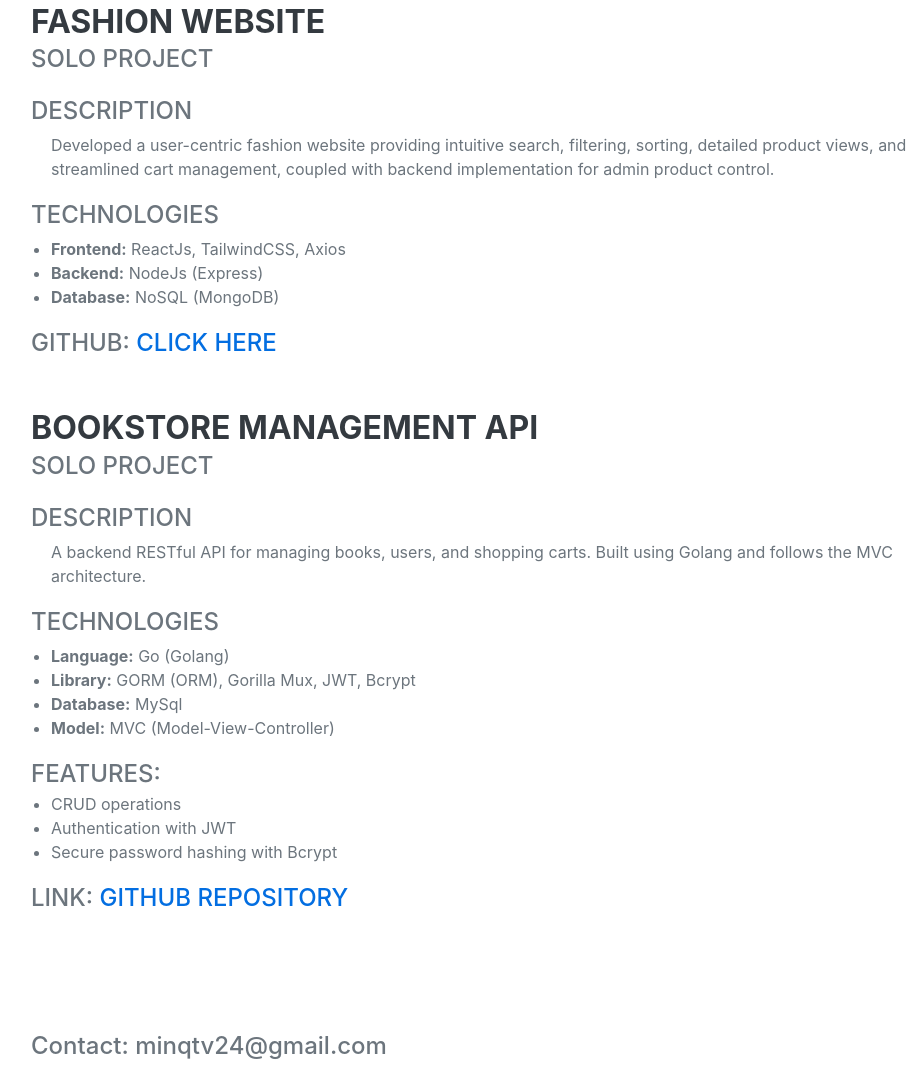
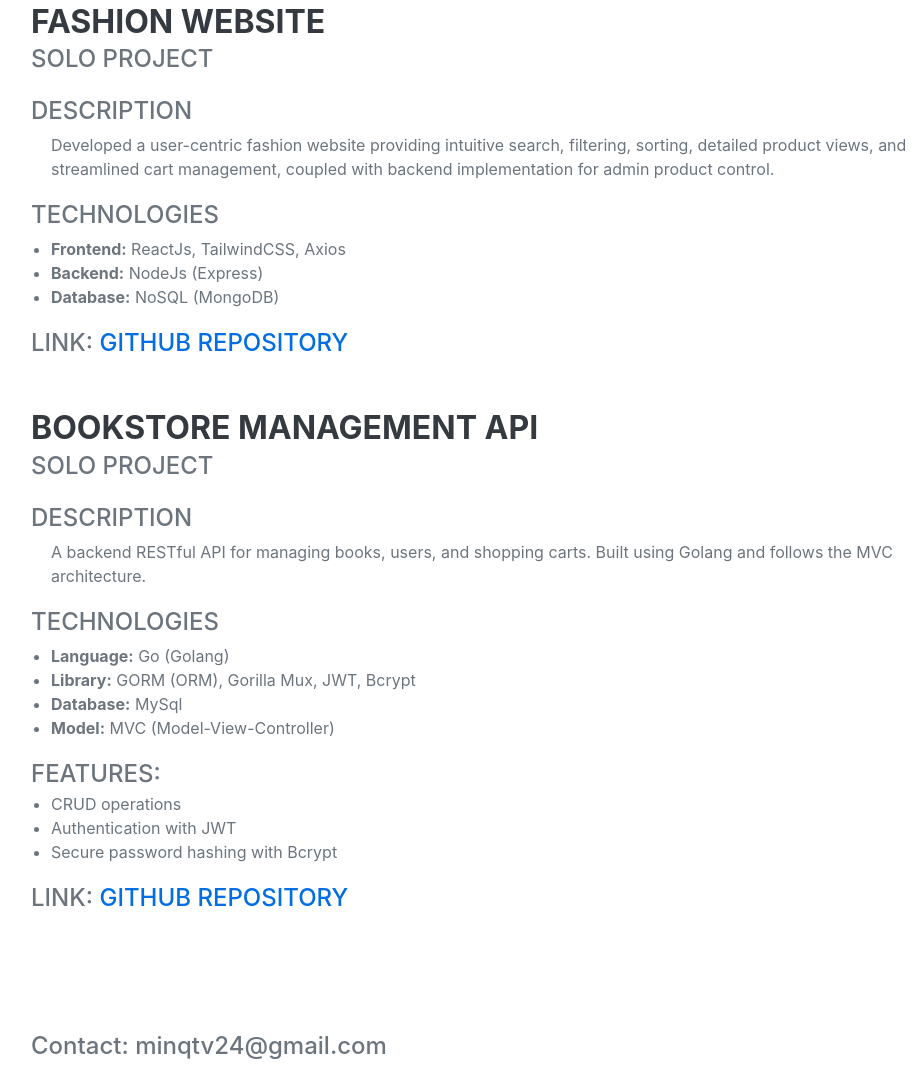
Before and after one commit to PhucNguyen0304/NguyenVanPhuc0304, a plain HTML site: page index.html in a window 1280 px wide. Shown: the part 3788-4876 px from the top of the page, without its empty margins (289-1212 px from the left). Drawn offline with nearby package versions, Linux system fonts and the light colour scheme; a web font is replaced by a local one.

Commit message:
update mycv

```diff
--- a/index.html
+++ b/index.html
@@ -419,8 +419,8 @@
             <li><strong>Backend:</strong> NodeJs (Express)</li>
             <li><strong>Database:</strong> NoSQL (MongoDB)</li>
         </ul>
-        <div class="subheading mt-3">Github:
-            <a href="https://github.com/PhucNguyen0304/Forever" target="_blank" style="text-decoration: none; color: #036ee1;">Click Here</a>
+        <div class="subheading mt-3">Link:
+            <a href="https://github.com/PhucNguyen0304/Forever" target="_blank" style="text-decoration: none; color: #036ee1;">Github Repository</a>
         </div>
     </div>
 </div>
```
